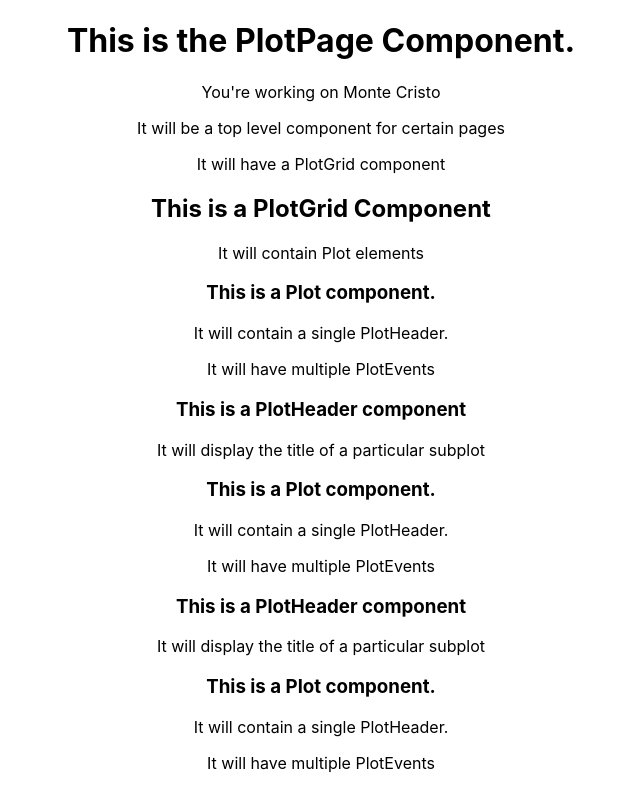
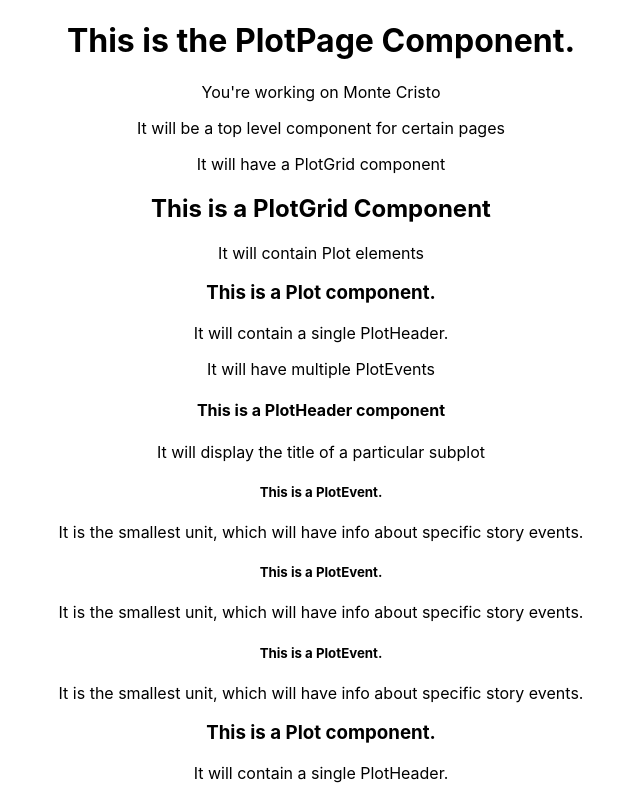
Before and after one commit to arwalton/plot-braider, a React (Create React App) app in the folder pb-client/: page / in a window 1280 px wide. Shown: the top 793 px of the page, without its empty margins (319-959 px from the left). Built offline with nearby package versions, Linux system fonts and the light colour scheme.

Commit message:
Add PlotEvent component skeleton

```diff
--- a/pb-client/src/components/Plot.js
+++ b/pb-client/src/components/Plot.js
@@ -1,4 +1,5 @@
 import PlotHeader from "./PlotHeader";
+import PlotEvent from "./PlotEvent";
 
 function Plot(props){
     return (
@@ -7,6 +8,9 @@ function Plot(props){
             <p>It will contain a single PlotHeader.</p>
             <p>It will have multiple PlotEvents</p>
             <PlotHeader />
+            <PlotEvent />
+            <PlotEvent />
+            <PlotEvent />
         </div>
     )
 }
--- /dev/null
+++ b/pb-client/src/components/PlotEvent.js
@@ -0,0 +1,10 @@
+function PlotEvent(props){
+    return (
+        <div>
+            <h5>This is a PlotEvent.</h5>
+            <p>It is the smallest unit, which will have info about specific story events.</p>
+        </div>
+    )
+}
+
+export default PlotEvent;
--- a/pb-client/src/components/PlotHeader.js
+++ b/pb-client/src/components/PlotHeader.js
@@ -1,7 +1,7 @@
 function PlotHeader(plot){
     return(
         <div>
-            <h3>This is a PlotHeader component</h3>
+            <h4>This is a PlotHeader component</h4>
             <p>It will display the title of a particular subplot</p>
         </div>
     )
```
